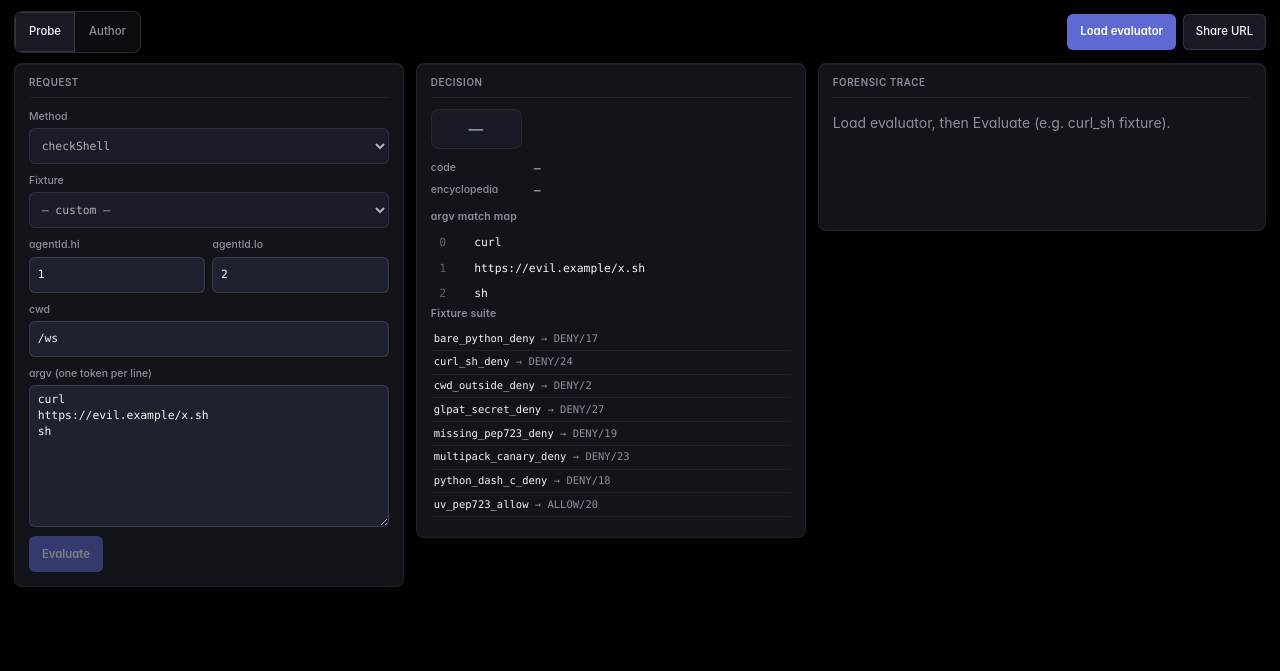
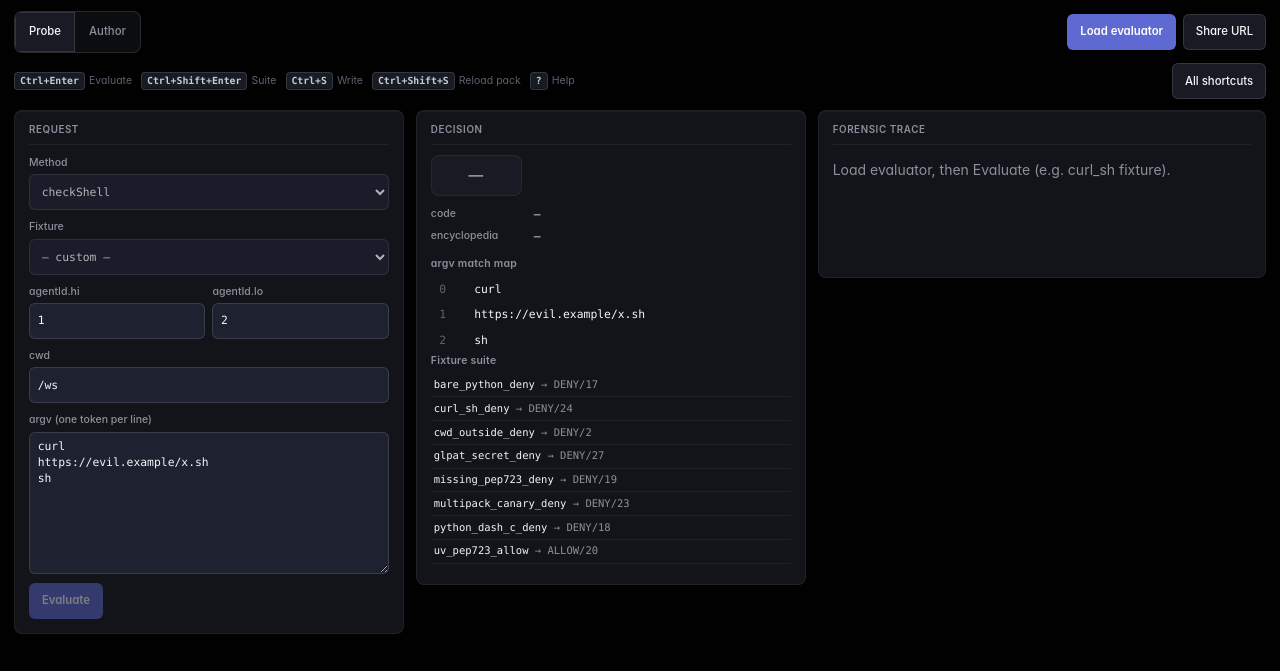
Before and after one commit to leidarljos/phronesis, an Astro site in the folder playground/astro/: page /grok-policyd/play in a window 1280 px wide. Shown: the part 129-800 px from the top of the page. Built offline with nearby package versions, Linux system fonts and the light colour scheme; Astro itself is replaced by a stand-in of ours.

Commit message:
Add playground keyboard shortcuts with visible help
Zero-dep app chords (evaluate, suite, modes, write/reload, expand, share)
backed by a single shortcuts catalog, chip strip, and full help panel.

```diff
--- a/playground/astro/src/components/MethodForm.tsx
+++ b/playground/astro/src/components/MethodForm.tsx
@@ -286,6 +286,7 @@ export function MethodForm({
         class="btn primary"
         disabled={disabled || running || isStub}
         onClick={onRun}
+        title="⌘↵ / Ctrl+Enter"
       >
         {running ? "Evaluating…" : "Evaluate"}
       </button>
--- a/playground/astro/src/components/PackEditor.tsx
+++ b/playground/astro/src/components/PackEditor.tsx
@@ -6,7 +6,7 @@ import {
   reloadPackPath,
   writeMemfsText,
 } from "@lib/wasm";
-import { useEffect, useState } from "preact/hooks";
+import { useCallback, useEffect, useState } from "preact/hooks";
 import { JanetEditor } from "./JanetEditor";
 
 /** Product entry under MEMFS (always first in the multi-pack colon list). */
@@ -18,13 +18,23 @@ const DEFAULT_PACK = "/policy/shell.janet";
  */
 const DEFAULT_PACK_SPEC = "/policy/shell.janet:/policy/packs.d";
 
+export type PackEditorActions = {
+  expand: () => void;
+  collapse: () => void;
+  writeMemfs: () => Promise<void>;
+  writeReload: () => Promise<void>;
+  isExpanded: () => boolean;
+};
+
 interface Props {
   disabled?: boolean;
   onReloaded?: (rc: number) => void;
   onStatus?: (msg: string) => void;
+  /** Register keyboard-targetable actions with the playground shell. */
+  onActions?: (actions: PackEditorActions | null) => void;
 }
 
-export function PackEditor({ disabled, onReloaded, onStatus }: Props) {
+export function PackEditor({ disabled, onReloaded, onStatus, onActions }: Props) {
   const [tree, setTree] = useState<{ path: string; isDir: boolean }[]>([]);
   const [selected, setSelected] = useState(DEFAULT_PACK);
   const [body, setBody] = useState("");
@@ -62,28 +72,13 @@ export function PackEditor({ disabled, onReloaded, onStatus }: Props) {
   }
 
   // Seed tree/file when the evaluator becomes available (disabled flips false).
-  // Only re-run on the load gate — not on every body/selection change.
   useEffect(() => {
     if (!isEvaluatorReady()) return;
     refreshTree();
     if (!body) loadFile(selected || DEFAULT_PACK);
   }, [disabled]);
 
-  useEffect(() => {
-    if (!expanded) return;
-    const onKey = (e: KeyboardEvent) => {
-      if (e.key === "Escape") setExpanded(false);
-    };
-    const prevOverflow = document.body.style.overflow;
-    document.body.style.overflow = "hidden";
-    window.addEventListener("keydown", onKey);
-    return () => {
-      document.body.style.overflow = prevOverflow;
-      window.removeEventListener("keydown", onKey);
-    };
-  }, [expanded]);
-
-  async function onSaveWrite() {
+  const onSaveWrite = useCallback(async () => {
     const m = getModule();
     if (!m) {
       onStatus?.("Load evaluator first");
@@ -100,9 +95,9 @@ export function PackEditor({ disabled, onReloaded, onStatus }: Props) {
     } finally {
       setBusy(false);
     }
-  }
+  }, [selected, body, onStatus]);
 
-  async function onReload() {
+  const onReload = useCallback(async () => {
     if (!isEvaluatorReady()) {
       onStatus?.("Load evaluator first");
       return;
@@ -126,7 +121,19 @@ export function PackEditor({ disabled, onReloaded, onStatus }: Props) {
     } finally {
       setBusy(false);
     }
-  }
+  }, [dirty, selected, body, packSpec, onReloaded, onStatus]);
+
+  useEffect(() => {
+    if (!onActions) return;
+    onActions({
+      expand: () => setExpanded(true),
+      collapse: () => setExpanded(false),
+      writeMemfs: onSaveWrite,
+      writeReload: onReload,
+      isExpanded: () => expanded,
+    });
+    return () => onActions(null);
+  }, [onActions, onSaveWrite, onReload, expanded]);
 
   const editorDisabled = disabled || !selected || !isEvaluatorReady();
 
@@ -186,7 +193,8 @@ export function PackEditor({ disabled, onReloaded, onStatus }: Props) {
             type="button"
             class="btn"
             disabled={disabled || busy || !dirty}
-            onClick={onSaveWrite}
+            onClick={() => void onSaveWrite()}
+            title="⌘S / Ctrl+S"
           >
             Write MEMFS
           </button>
@@ -194,7 +202,8 @@ export function PackEditor({ disabled, onReloaded, onStatus }: Props) {
             type="button"
             class="btn primary"
             disabled={disabled || busy}
-            onClick={onReload}
+            onClick={() => void onReload()}
+            title="⌘⇧S / Ctrl+Shift+S"
           >
             Write + reload multi-pack
           </button>
@@ -212,7 +221,7 @@ export function PackEditor({ disabled, onReloaded, onStatus }: Props) {
           class="btn"
           disabled={editorDisabled}
           onClick={() => setExpanded(true)}
-          title="Open a larger editor (Esc to close)"
+          title="Expand (⌘. / Ctrl+.) — Esc to close"
         >
           Expand
         </button>
@@ -227,7 +236,6 @@ export function PackEditor({ disabled, onReloaded, onStatus }: Props) {
         <div class="pack-body">
           <div class="field">
             <span class="field-label">{selected || "—"}</span>
-            {/* Unmount while modal owns the editor to avoid dual views. */}
             {!expanded && (
               <JanetEditor
                 key={`inline-${selected}`}
@@ -293,7 +301,9 @@ export function PackEditor({ disabled, onReloaded, onStatus }: Props) {
                 <div class="pack-modal-actions">{renderActions()}</div>
               </div>
             </div>
-            <p class="hint pack-modal-hint">Esc or backdrop click to close.</p>
+            <p class="hint pack-modal-hint">
+              Esc closes · ⌘S write · ⌘⇧S reload · ? shortcuts
+            </p>
           </div>
         </div>
       )}
--- a/playground/astro/src/components/PlaygroundIsland.tsx
+++ b/playground/astro/src/components/PlaygroundIsland.tsx
@@ -9,6 +9,7 @@ import {
   type SharePayload,
   shareUrlAbsolute,
 } from "@lib/share-state";
+import { isMod, isTypingTarget } from "@lib/shortcuts";
 import {
   isEvaluatorReady,
   type LoadState,
@@ -16,7 +17,7 @@ import {
   runCheck,
   type TraceEvent,
 } from "@lib/wasm";
-import { useCallback, useEffect, useMemo, useState } from "preact/hooks";
+import { useCallback, useEffect, useMemo, useRef, useState } from "preact/hooks";
 import { collectSpans, DecisionPane, type SuiteResults } from "./DecisionPane";
 import {
   DEFAULT_FORM,
@@ -25,7 +26,8 @@ import {
   MethodForm,
   type MethodFormState,
 } from "./MethodForm";
-import { PackEditor } from "./PackEditor";
+import { PackEditor, type PackEditorActions } from "./PackEditor";
+import { ShortcutsHelp } from "./ShortcutsHelp";
 import { TraceView } from "./TraceView";
 
 function formFromShare(p: SharePayload): MethodFormState {
@@ -121,9 +123,21 @@ export default function PlaygroundIsland({ initialFixtureId, baseUrl }: Props) {
   const [hydrated, setHydrated] = useState(false);
   const [suiteResults, setSuiteResults] = useState<SuiteResults>({});
   const [suiteRunning, setSuiteRunning] = useState(false);
+  const [shortcutsOpen, setShortcutsOpen] = useState(false);
+  const packActionsRef = useRef<PackEditorActions | null>(null);
+  /** Expand requested before Author/PackEditor mounted (e.g. ⌘. from Probe). */
+  const pendingExpandRef = useRef(false);
 
   const fixtures = useMemo(() => listFixtures(), []);
   const ready = loadState === "ready" || isEvaluatorReady();
+
+  const onPackActions = useCallback((actions: PackEditorActions | null) => {
+    packActionsRef.current = actions;
+    if (actions && pendingExpandRef.current) {
+      pendingExpandRef.current = false;
+      actions.expand();
+    }
+  }, []);
 
   // Hydrate from hash + optional fixture id
   useEffect(() => {
@@ -276,6 +290,97 @@ export default function PlaygroundIsland({ initialFixtureId, baseUrl }: Props) {
   const argv = formToArgv(form);
   const spans = collectSpans(trace);
 
+  // App-level keybindings (catalog in @lib/shortcuts + ShortcutsHelp).
+  useEffect(() => {
+    const onKey = (e: KeyboardEvent) => {
+      const typing = isTypingTarget(e.target);
+      const mod = isMod(e);
+
+      if (e.key === "Escape") {
+        const pack = packActionsRef.current;
+        if (pack?.isExpanded()) {
+          e.preventDefault();
+          pack.collapse();
+          return;
+        }
+        if (shortcutsOpen) {
+          e.preventDefault();
+          setShortcutsOpen(false);
+        }
+        return;
+      }
+
+      // "?" toggles help when not typing (Shift+/ on US layouts).
+      if (!typing && (e.key === "?" || (e.key === "/" && e.shiftKey))) {
+        e.preventDefault();
+        setShortcutsOpen((o) => !o);
+        return;
+      }
+
+      if (!mod) return;
+
+      const key = e.key.toLowerCase();
+
+      if (key === "l" && !e.shiftKey) {
+        if (loadState === "ready" || isEvaluatorReady()) return;
+        e.preventDefault();
+        void onLoadEvaluator();
+        return;
+      }
+
+      if (key === "1" && !e.shiftKey) {
+        e.preventDefault();
+        setMode("probe");
+        return;
+      }
+      if (key === "2" && !e.shiftKey) {
+        e.preventDefault();
+        setMode("author");
+        return;
+      }
+
+      if (key === "enter") {
+        e.preventDefault();
+        if (e.shiftKey) void onRunSuite();
+        else if (mode === "probe") void onRun();
+        else void onRunSuite();
+        return;
+      }
+
+      if (key === "s") {
+        e.preventDefault();
+        const pack = packActionsRef.current;
+        if (!pack) {
+          setMode("author");
+          setStatus("Author mode — press ⌘S / Ctrl+S again to write MEMFS");
+          return;
+        }
+        if (e.shiftKey) void pack.writeReload();
+        else void pack.writeMemfs();
+        return;
+      }
+
+      if (key === "." || e.code === "Period") {
+        e.preventDefault();
+        if (packActionsRef.current) {
+          packActionsRef.current.expand();
+        } else {
+          pendingExpandRef.current = true;
+          setMode("author");
+        }
+        return;
+      }
+
+      if (key === "u" && e.shiftKey) {
+        e.preventDefault();
+        onShare();
+      }
+    };
+
+    window.addEventListener("keydown", onKey);
+    return () => window.removeEventListener("keydown", onKey);
+  }, [shortcutsOpen, loadState, mode, onLoadEvaluator, onRun, onRunSuite, onShare]);
+
   if (!hydrated) {
     return <div class="playground loading-shell">Loading…</div>;
   }
@@ -290,6 +395,7 @@ export default function PlaygroundIsland({ initialFixtureId, baseUrl }: Props) {
             class={mode === "probe" ? "active" : ""}
             aria-selected={mode === "probe"}
             onClick={() => setMode("probe")}
+            title="⌘1 / Ctrl+1"
           >
             Probe
           </button>
@@ -299,6 +405,7 @@ export default function PlaygroundIsland({ initialFixtureId, baseUrl }: Props) {
             class={mode === "author" ? "active" : ""}
             aria-selected={mode === "author"}
             onClick={() => setMode("author")}
+            title="⌘2 / Ctrl+2"
           >
             Author
           </button>
@@ -312,17 +419,20 @@ export default function PlaygroundIsland({ initialFixtureId, baseUrl }: Props) {
               disabled={loadState === "loading"}
               onClick={onLoadEvaluator}
               data-testid="load-evaluator"
+              title="⌘L / Ctrl+L"
             >
               {loadState === "loading" ? "Loading WASM…" : "Load evaluator"}
             </button>
           ) : (
             <span class="status ok">Evaluator loaded</span>
           )}
-          <button type="button" class="btn" onClick={onShare}>
+          <button type="button" class="btn" onClick={onShare} title="⌘⇧U / Ctrl+Shift+U">
             Share URL
           </button>
         </div>
       </div>
+
+      <ShortcutsHelp open={shortcutsOpen} onToggle={() => setShortcutsOpen((o) => !o)} />
 
       {loadError && <p class="error-banner">{loadError}</p>}
       {shareMsg && <p class="hint">{shareMsg}</p>}
@@ -343,6 +453,7 @@ export default function PlaygroundIsland({ initialFixtureId, baseUrl }: Props) {
             <PackEditor
               disabled={!ready}
               onStatus={setStatus}
+              onActions={onPackActions}
               onReloaded={(rc) => {
                 if (rc === 0) {
                   setStatus("Pack reloaded — re-evaluating shell suite…");
--- /dev/null
+++ b/playground/astro/src/components/ShortcutsHelp.tsx
@@ -0,0 +1,97 @@
+import {
+  APP_SHORTCUTS,
+  chordLabel,
+  EDITOR_SHORTCUTS,
+  SHORTCUT_CHIPS,
+  type ShortcutDef,
+} from "@lib/shortcuts";
+
+interface Props {
+  open: boolean;
+  onToggle: () => void;
+}
+
+function Row({ def }: { def: ShortcutDef }) {
+  return (
+    <tr>
+      <td>
+        <kbd class="kbd">{chordLabel(def)}</kbd>
+      </td>
+      <td>{def.action}</td>
+      <td class="muted">{def.when ?? def.scope}</td>
+    </tr>
+  );
+}
+
+export function ShortcutsHelp({ open, onToggle }: Props) {
+  return (
+    <div class="shortcuts-help">
+      <div class="shortcut-chips">
+        {SHORTCUT_CHIPS.map((chip) => {
+          const def = APP_SHORTCUTS.find((s) => s.id === chip.id);
+          if (!def) return null;
+          return (
+            <span class="shortcut-chip" key={chip.id}>
+              <kbd class="kbd">{chordLabel(def)}</kbd>
+              <span class="chip-label">{chip.label}</span>
+            </span>
+          );
+        })}
+        <button
+          type="button"
+          class="btn shortcuts-toggle"
+          aria-expanded={open}
+          onClick={onToggle}
+        >
+          {open ? "Hide shortcuts" : "All shortcuts"}
+        </button>
+      </div>
+
+      {open && (
+        <section class="shortcuts-panel pane" aria-label="Keyboard shortcuts">
+          <header class="pane-header">
+            <h2>Keyboard shortcuts</h2>
+            <button type="button" class="btn" onClick={onToggle}>
+              Close
+            </button>
+          </header>
+          <p class="hint">
+            App shortcuts work on <code>/play</code>. Pack editor also uses CodeMirror
+            defaults (undo, indent, fold). Press <kbd class="kbd">?</kbd> when not typing
+            to toggle this panel.
+          </p>
+          <h3 class="shortcuts-section">Playground</h3>
+          <table class="shortcuts-table">
+            <thead>
+              <tr>
+                <th>Keys</th>
+                <th>Action</th>
+                <th>When</th>
+              </tr>
+            </thead>
+            <tbody>
+              {APP_SHORTCUTS.map((def) => (
+                <Row key={def.id} def={def} />
+              ))}
+            </tbody>
+          </table>
+          <h3 class="shortcuts-section">Pack editor (CodeMirror)</h3>
+          <table class="shortcuts-table">
+            <thead>
+              <tr>
+                <th>Keys</th>
+                <th>Action</th>
+                <th>When</th>
+              </tr>
+            </thead>
+            <tbody>
+              {EDITOR_SHORTCUTS.map((def) => (
+                <Row key={def.id} def={def} />
+              ))}
+            </tbody>
+          </table>
+        </section>
+      )}
+    </div>
+  );
+}
--- /dev/null
+++ b/playground/astro/src/lib/shortcuts.ts
@@ -0,0 +1,167 @@
+/**
+ * Playground keyboard shortcuts — single catalog for the handler + help UI.
+ * Zero deps: app-level only (CodeMirror keeps its own defaultKeymap).
+ */
+
+export type ShortcutScope = "global" | "probe" | "author" | "editor";
+
+export type ShortcutDef = {
+  id: string;
+  /** Display chord on Apple platforms */
+  mac: string;
+  /** Display chord elsewhere */
+  other: string;
+  /** What it does */
+  action: string;
+  scope: ShortcutScope;
+  /** Extra context for the help table */
+  when?: string;
+};
+
+/** App-level bindings we implement in PlaygroundIsland / PackEditor. */
+export const APP_SHORTCUTS: ShortcutDef[] = [
+  {
+    id: "load",
+    mac: "⌘L",
+    other: "Ctrl+L",
+    action: "Load evaluator",
+    scope: "global",
+    when: "when not loaded",
+  },
+  {
+    id: "eval",
+    mac: "⌘↵",
+    other: "Ctrl+Enter",
+    action: "Evaluate current check",
+    scope: "probe",
+  },
+  {
+    id: "suite",
+    mac: "⌘⇧↵",
+    other: "Ctrl+Shift+Enter",
+    action: "Run shell fixture suite",
+    scope: "global",
+    when: "evaluator loaded",
+  },
+  {
+    id: "probe",
+    mac: "⌘1",
+    other: "Ctrl+1",
+    action: "Switch to Probe",
+    scope: "global",
+  },
+  {
+    id: "author",
+    mac: "⌘2",
+    other: "Ctrl+2",
+    action: "Switch to Author",
+    scope: "global",
+  },
+  {
+    id: "expand",
+    mac: "⌘.",
+    other: "Ctrl+.",
+    action: "Expand / focus pack editor",
+    scope: "author",
+  },
+  {
+    id: "write",
+    mac: "⌘S",
+    other: "Ctrl+S",
+    action: "Write MEMFS",
+    scope: "author",
+  },
+  {
+    id: "reload",
+    mac: "⌘⇧S",
+    other: "Ctrl+Shift+S",
+    action: "Write + reload multi-pack",
+    scope: "author",
+  },
+  {
+    id: "share",
+    mac: "⌘⇧U",
+    other: "Ctrl+Shift+U",
+    action: "Share URL",
+    scope: "global",
+  },
+  {
+    id: "help",
+    mac: "?",
+    other: "?",
+    action: "Toggle this shortcuts list",
+    scope: "global",
+    when: "not typing in a field",
+  },
+  {
+    id: "esc",
+    mac: "Esc",
+    other: "Esc",
+    action: "Close expand modal / shortcuts",
+    scope: "global",
+  },
+];
+
+/** Document-only: already provided by CodeMirror defaultKeymap / history. */
+export const EDITOR_SHORTCUTS: ShortcutDef[] = [
+  {
+    id: "undo",
+    mac: "⌘Z",
+    other: "Ctrl+Z",
+    action: "Undo",
+    scope: "editor",
+  },
+  {
+    id: "redo",
+    mac: "⌘⇧Z",
+    other: "Ctrl+Y",
+    action: "Redo",
+    scope: "editor",
+  },
+  {
+    id: "indent",
+    mac: "Tab",
+    other: "Tab",
+    action: "Indent (Shift+Tab outdent)",
+    scope: "editor",
+  },
+  {
+    id: "fold",
+    mac: "⌘⌥[",
+    other: "Ctrl+Alt+[",
+    action: "Fold (unfold ⌘⌥])",
+    scope: "editor",
+  },
+];
+
+export function isApplePlatform(): boolean {
+  if (typeof navigator === "undefined") return false;
+  return /Mac|iPhone|iPad|iPod/i.test(navigator.platform || navigator.userAgent);
+}
+
+export function chordLabel(def: ShortcutDef): string {
+  return isApplePlatform() ? def.mac : def.other;
+}
+
+export function isMod(e: KeyboardEvent): boolean {
+  return e.metaKey || e.ctrlKey;
+}
+
+/** True when the event target is an editable control (incl. CodeMirror). */
+export function isTypingTarget(t: EventTarget | null): boolean {
+  if (!(t instanceof HTMLElement)) return false;
+  const tag = t.tagName;
+  if (tag === "INPUT" || tag === "TEXTAREA" || tag === "SELECT") return true;
+  if (t.isContentEditable) return true;
+  if (t.closest(".cm-content, .cm-editor")) return true;
+  return false;
+}
+
+/** Compact chips shown under the toolbar (always visible). */
+export const SHORTCUT_CHIPS: { id: string; label: string }[] = [
+  { id: "eval", label: "Evaluate" },
+  { id: "suite", label: "Suite" },
+  { id: "write", label: "Write" },
+  { id: "reload", label: "Reload pack" },
+  { id: "help", label: "Help" },
+];
--- a/playground/astro/src/styles/global.css
+++ b/playground/astro/src/styles/global.css
@@ -254,6 +254,101 @@ h3 {
   color: var(--allow);
   font-size: 0.8125rem;
   font-weight: 500;
+}
+
+/* —— Keyboard shortcuts help —— */
+.shortcuts-help {
+  display: flex;
+  flex-direction: column;
+  gap: 0.5rem;
+}
+
+.shortcut-chips {
+  display: flex;
+  flex-wrap: wrap;
+  align-items: center;
+  gap: 0.45rem 0.65rem;
+  font-size: 0.75rem;
+  color: var(--muted);
+}
+
+.shortcut-chip {
+  display: inline-flex;
+  align-items: center;
+  gap: 0.3rem;
+}
+
+.shortcut-chip .chip-label {
+  color: var(--faint);
+}
+
+.shortcuts-toggle {
+  margin-left: auto;
+  min-height: 28px;
+  padding: 0.2rem 0.55rem;
+  font-size: 0.75rem;
+}
+
+.kbd {
+  display: inline-block;
+  font-family: var(--mono);
+  font-size: 0.7rem;
+  font-weight: 600;
+  line-height: 1;
+  padding: 0.2rem 0.35rem;
+  border-radius: var(--radius-xs);
+  border: 1px solid var(--border-strong);
+  background: var(--bg-elev);
+  color: var(--text-secondary);
+  box-shadow: inset 0 -1px 0 rgba(0, 0, 0, 0.25);
+  white-space: nowrap;
+}
+
+.shortcuts-panel {
+  min-height: 0;
+}
+
+.shortcuts-panel .pane-header {
+  display: flex;
+  align-items: center;
+  justify-content: space-between;
+  gap: 0.5rem;
+}
+
+.shortcuts-section {
+  margin: 0.85rem 0 0.4rem;
+  font-size: 0.75rem;
+  font-weight: 600;
+  text-transform: uppercase;
+  letter-spacing: 0.04em;
+  color: var(--muted);
+}
+
+.shortcuts-table {
+  width: 100%;
+  border-collapse: collapse;
+  font-size: 0.8125rem;
+}
+
+.shortcuts-table th,
+.shortcuts-table td {
+  text-align: left;
+  padding: 0.35rem 0.45rem;
+  border-bottom: 1px solid var(--border);
+  vertical-align: top;
+}
+
+.shortcuts-table th {
+  color: var(--muted);
+  font-weight: 500;
+  font-size: 0.7rem;
+  text-transform: uppercase;
+  letter-spacing: 0.04em;
+}
+
+.shortcuts-table td:first-child {
+  width: 8.5rem;
+  white-space: nowrap;
 }
 
 .three-pane {
```
Also changed, not shown: playground/README.md.
